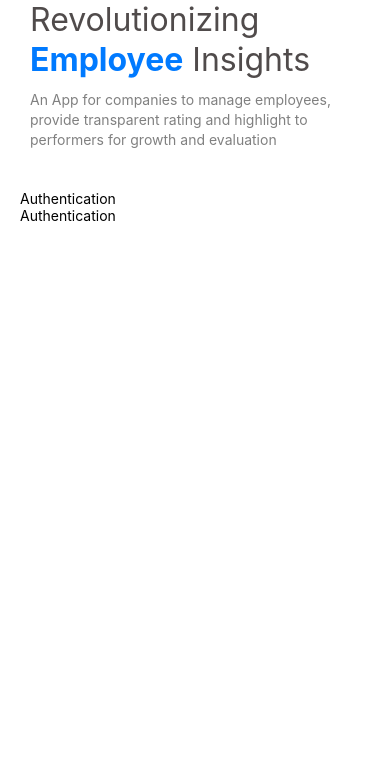
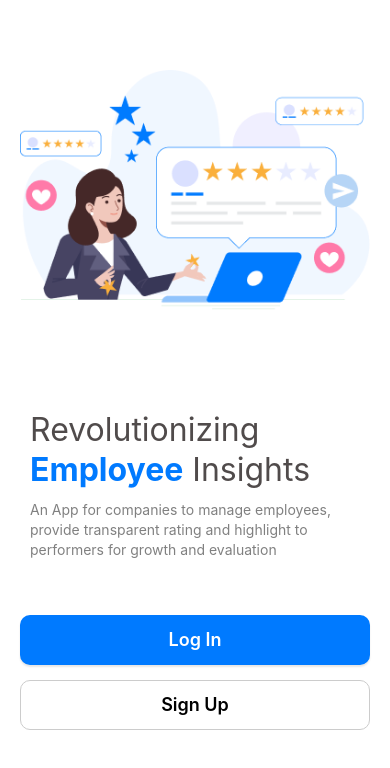
Before and after one commit to zaeemrehman3/Rating-App, a React Native app: screen /Auth in a window 390 px wide. Shown: the top 768 px of the page. Built offline with nearby package versions, Linux system fonts and the light colour scheme.

Commit message:
auth completed

```diff
--- a/src/components/specific/Loginbtn.jsx
+++ b/src/components/specific/Loginbtn.jsx
@@ -1,14 +1,49 @@
-import { StyleSheet, Text, View } from 'react-native';
+import { StyleSheet, Text, TouchableOpacity, View } from 'react-native';
 import React from 'react';
+import { useNavigation } from '@react-navigation/native';
 
 const Loginbtn = () => {
+
+  const navigation = useNavigation();
+
+  const handleLoginPress = () => {
+    navigation.navigate('Loginscreen');
+  };
+
+
   return (
-    <View>
-      <Text>Loginbtn</Text>
-    </View>
+    <TouchableOpacity style={[ styles.button, styles.primaryButton ]}  onPress={handleLoginPress} >
+      <Text style={styles.primaryButtonText} >Log In</Text>
+    </TouchableOpacity>
+
   );
 };
 
 export default Loginbtn;
 
-const styles = StyleSheet.create({});
+const styles = StyleSheet.create({
+
+  button: {
+    height: 50,
+    borderRadius: 10,
+    justifyContent: 'center',
+    alignItems: 'center',
+    marginTop: 15,
+  },
+
+  primaryButton: {
+    backgroundColor: '#007AFF',
+    elevation: 2,
+    shadowColor: '#000',
+    shadowOffset: { width: 0, height: 2 },
+    shadowOpacity: 0.1,
+    shadowRadius: 2,
+  },
+
+  primaryButtonText: {
+    color: '#fff',
+    fontSize: 18,
+    fontWeight: '600',
+  },
+
+});
--- a/src/components/specific/Signupbtn.jsx
+++ b/src/components/specific/Signupbtn.jsx
@@ -1,14 +1,45 @@
-import { StyleSheet, Text, View } from 'react-native';
+import { StyleSheet, Text, TouchableOpacity, View } from 'react-native';
 import React from 'react';
+import { useNavigation } from '@react-navigation/native';
+
 
 const Signupbtn = () => {
+
+   const navigation = useNavigation();
+
+    const handleSignupPress = () => {
+      navigation.navigate('Signupscreen');
+    };
+
   return (
-    <View>
-      <Text>Signupbtn</Text>
-    </View>
+   <TouchableOpacity style={[styles.button, styles.secondaryButton]}  onPress={handleSignupPress} >
+    <Text style={styles.secondaryButtonText} >Sign Up</Text>
+   </TouchableOpacity>
   );
 };
 
 export default Signupbtn;
 
-const styles = StyleSheet.create({});
+const styles = StyleSheet.create({
+
+   button: {
+    height: 50,
+    borderRadius: 10,
+    justifyContent: 'center',
+    alignItems: 'center',
+    marginTop: 15,
+  },
+
+  secondaryButton: {
+    backgroundColor: '#fff',
+    borderWidth: 1,
+    borderColor: '#ccc',
+  },
+
+  secondaryButtonText: {
+    color: '#000',
+    fontSize: 18,
+    fontWeight: '600',
+  },
+
+});
--- a/src/navigations/AuthStack.jsx
+++ b/src/navigations/AuthStack.jsx
@@ -1,14 +1,24 @@
 import { View, Text } from 'react-native';
 import React from 'react';
 import Authscreen from '../screens/Authscreen';
+import Loginscreen from '../screens/Loginscreen';
 import { createNativeStackNavigator } from '@react-navigation/native-stack';
+import Signupscreen from '../screens/Signupscreen';
 
 const Stack = createNativeStackNavigator();
 
 const AuthStack = () => {
   return (
    <Stack.Navigator>
+
     <Stack.Screen name="Auth" component={Authscreen} options={{headerShown:false}} />
+
+    <Stack.Screen name="Loginscreen" component={Loginscreen}/>
+
+    <Stack.Screen name='Signupscreen' component={Signupscreen} />
+
+
+
    </Stack.Navigator>
   );
 };
--- a/src/screens/Authscreen.jsx
+++ b/src/screens/Authscreen.jsx
@@ -1,28 +1,43 @@
-import { StyleSheet, Text, View } from 'react-native';
+import { StyleSheet, Text, View, Image, Dimensions } from 'react-native';
 import React from 'react';
 import { SafeAreaView } from 'react-native-safe-area-context';
+import Splash from '../assets/images/Splash.png'
+import Loginbtn from '../components/specific/Loginbtn';
+import Signupbtn from '../components/specific/Signupbtn';
+
+const { width, height } = Dimensions.get('window');
 
 const Authscreen = () => {
   return (
     <SafeAreaView style={styles.container}>
+
+    <View style={styles.imageContainer} >
+         <Image
+        source={Splash}
+        style={styles.image}
+        resizeMode="contain"
+      />
+        </View>
+
+
     <View style={styles.textContainer} >
         <Text style={styles.title} >Revolutionizing</Text>
 
          <Text>
         <Text style={[styles.title, styles.highlight]}>Employee</Text>
         <Text style={styles.title} > Insights</Text>
-        </Text>
+         </Text>
 
         <Text style={styles.description} >An App for companies to manage employees, provide transparent rating and highlight to performers for growth and evaluation</Text>
     </View>
 
 
     <View>
-        <Text>Authentication</Text>
+        <Loginbtn />
     </View>
 
      <View>
-        <Text>Authentication</Text>
+        <Signupbtn />
     </View>
 
 
@@ -33,6 +48,18 @@ const Authscreen = () => {
 export default Authscreen;
 
 const styles = StyleSheet.create({
+
+    imageContainer: {
+    height: height * 0.45,
+    justifyContent: 'center',
+    alignItems: 'center',
+    marginBottom: 30,
+  },
+
+    image: {
+    width: '100%',
+    height: '100%',
+  },
 
     container: {
     flex: 1,
@@ -65,4 +92,6 @@ const styles = StyleSheet.create({
   },
 
 
+
+
 });
```
Also changed, not shown: src/assets/images/Splash.png (added).
